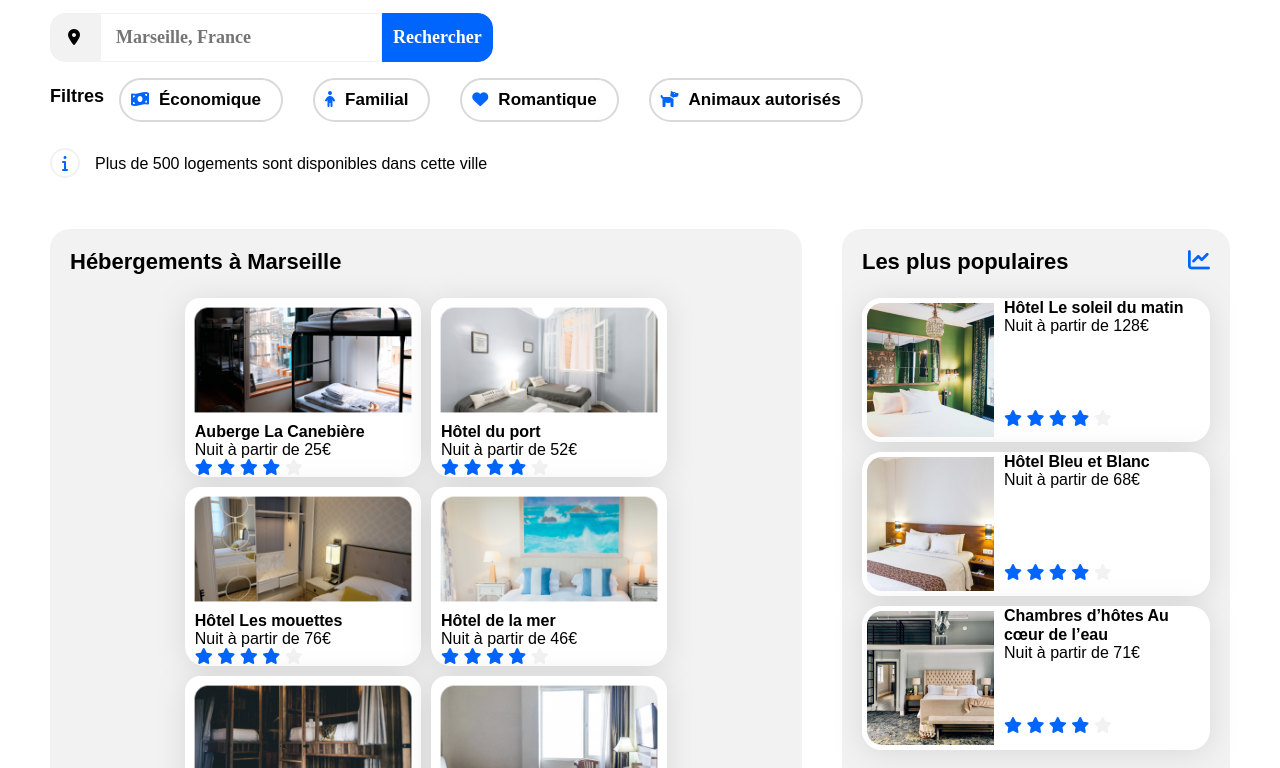
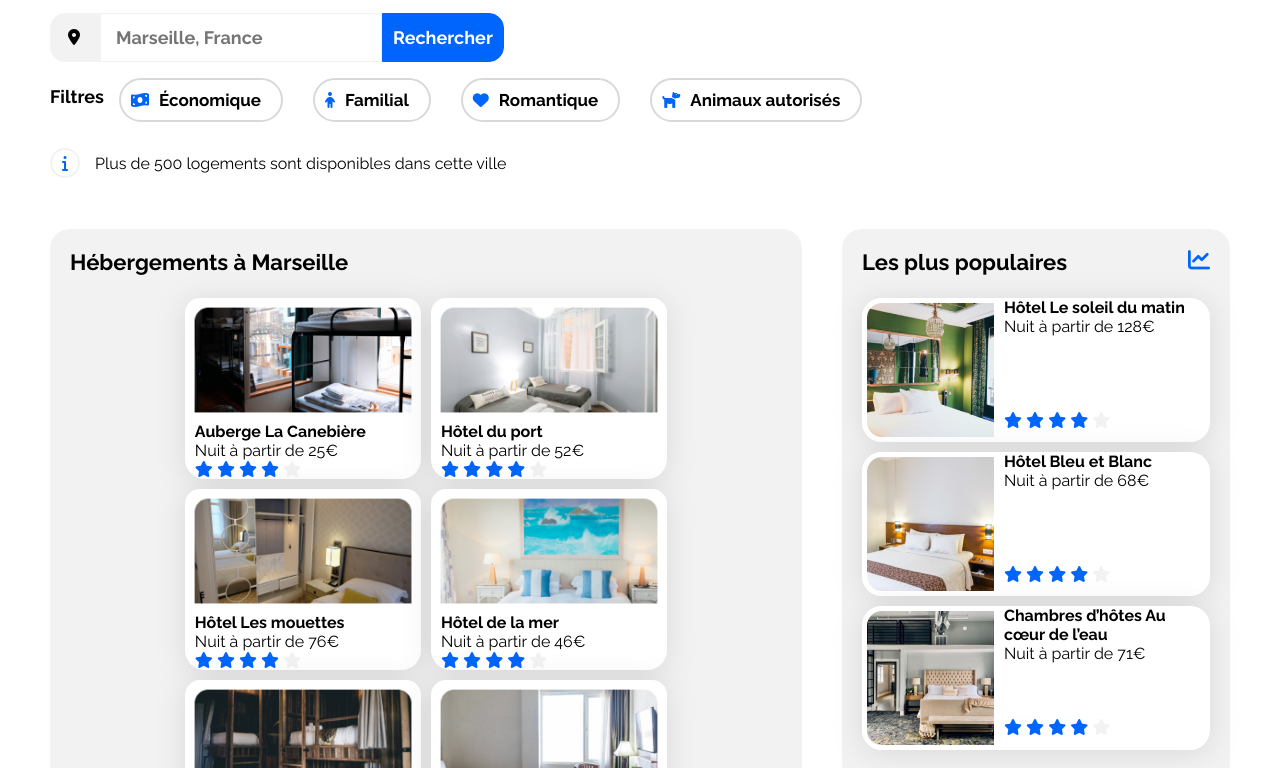
Before and after one commit to chloecasali/Booki, a plain HTML site: page index.html in a window 1280 px wide. Shown: the part 200-968 px from the top of the page. Drawn offline with Linux system fonts and the light colour scheme; a web font is replaced by a local one.

Commit message:
import police ggl fonts + cards hebergements mobile

```diff
--- a/assets/css/style.css
+++ b/assets/css/style.css
@@ -6,7 +6,7 @@
 @font-face
 {
     font-family: 'Raleway';
-    src: url('../fonts/Raleway-VariableFont_wght.ttf');
+    src: url('https://fonts.google.com/specimen/Raleway#styles');
 }
 body
 {
@@ -489,9 +489,13 @@ footer
         width: 33%;
         height: 144px;
     }
-    .div-popular-description ul
+    .popular-description-card
     {
         gap: 45px;
+    }
+    .popular-description-card2
+    {
+        gap: 25px;
     }
 
     .activities
@@ -621,18 +625,15 @@ footer
     {
         height: 199px ;
     }
-    .accommodation-image-card
-    {
-        height: 124px;
-    }
-    .accommodation-image-card img
-    {
-        height: 124px;
-    }
     .accommodation-description-card
     {
         margin-top: 5px;
         gap: 10px;
+    }
+    .img_accomodation
+    {
+    object-fit: fill;
+    border: none;
     }
 
     .populars
--- a/index.html
+++ b/index.html
@@ -7,6 +7,9 @@
         <meta name="viewport" content="width=device-width, initial-scale=1">
         <link rel="stylesheet" href="assets/css/style.css">
         <script src="https://kit.fontawesome.com/d8820c97fa.js" crossorigin="anonymous"></script>
+        <link rel="preconnect" href="https://fonts.googleapis.com">
+        <link rel="preconnect" href="https://fonts.gstatic.com" crossorigin>
+        <link href="https://fonts.googleapis.com/css2?family=Raleway:ital,wght@0,100;0,200;0,300;0,400;0,500;0,600;0,700;0,800;0,900;1,200;1,400&display=swap" rel="stylesheet">
         <title>Booki - Trouvez votre hébergement pour des vacances de rêve</title>
     </head>
 
```
